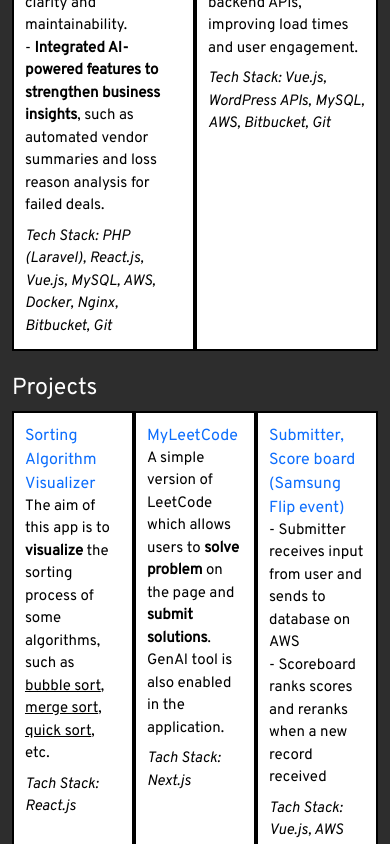
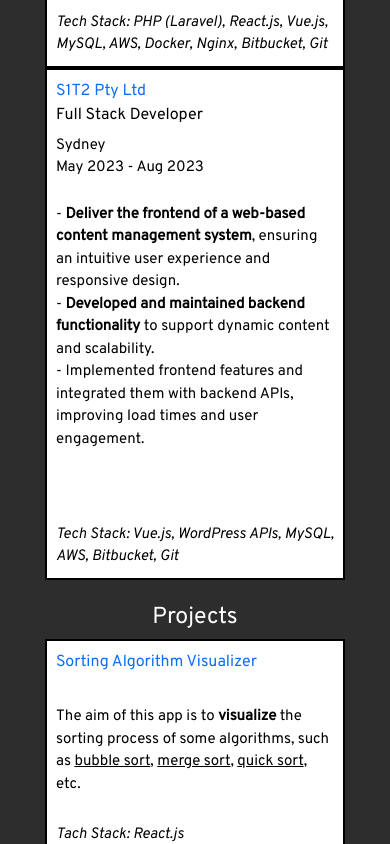
Before and after one commit to JIAHONG-PENG/MySite, a React (Create React App) app: page / in a window 390 px wide. Shown: the part 2020-2864 px from the top of the page. Built offline with nearby package versions, Linux system fonts and the light colour scheme.

Commit message:
update media style

```diff
--- a/src/App.scss
+++ b/src/App.scss
@@ -348,10 +348,10 @@
 
       position: relative;
 
-      // .heading {
-      //   min-height: 3.5rem; /* default */
-      //   height: auto;     /* ensures it grows naturally */
-      // }
+      .heading {
+        min-height: 3.5rem;
+        height: auto;
+      }
 
       .body, .tech-stack {
         font-size: 15px;
@@ -564,3 +564,28 @@
     background-position-y: bottom;
   }
 }
+
+
+@media (max-width: 767px) {
+  .project, .experience {
+    display: flex;
+    flex-direction: column;
+    align-items: center;
+
+    ul {
+      flex-direction: column;
+
+      .project-item {
+        .body {
+          min-height: 110px;
+        }
+      }
+
+      .experience-item {
+        .body {
+          min-height: 320px;
+        }
+      }
+    }
+  }
+}
--- a/src/App_v2.js
+++ b/src/App_v2.js
@@ -184,13 +184,12 @@ function App() {
                     {name}
                 </a>
                 <div className="mb-2">{position}</div>
-                <div className="location-date mb-2">
+                <div className="location-date mb-4">
                     <div className="location">{location}</div>
                     <div className="date">{date}</div>
                 </div>
                 <div className="body">{parse(description)}</div>
-
-                <div className="tech-stack mt-2"><i>Tech Stack: {tech_stack}</i></div>
+                <div className="tech-stack"><i>Tech Stack: {tech_stack}</i></div>
             </li>
         )
     })
```
